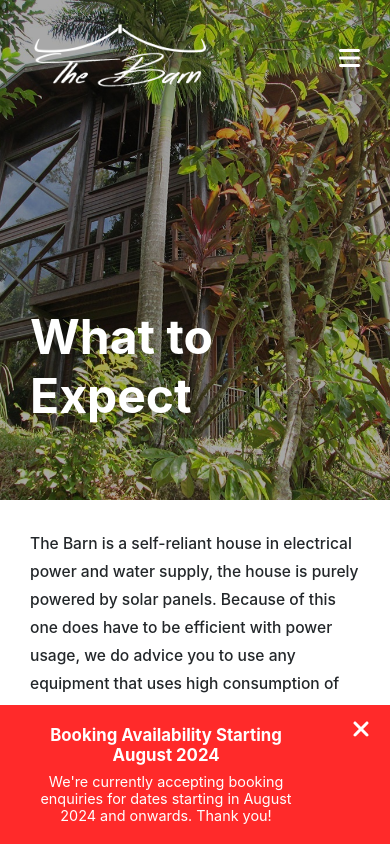
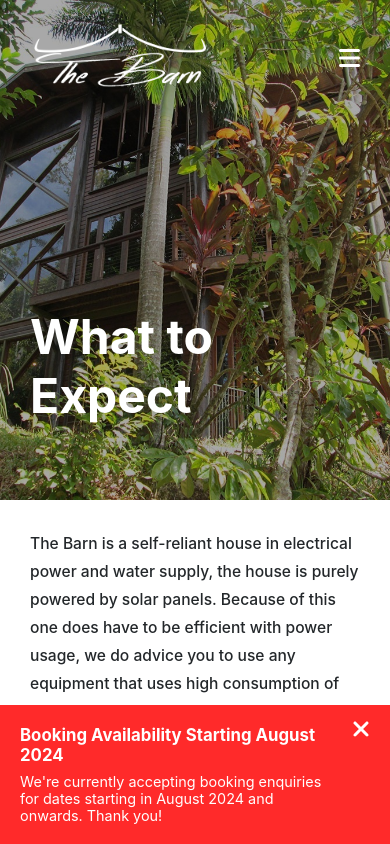
Before and after one commit to sing2536/thebarndaintree-v2, a Vue app: page /expect in a window 390 px wide. Built offline with nearby package versions, Linux system fonts and the light colour scheme; what vue3-lazyload would draw is missing.

Commit message:
Updated notification component to be more mobile friendly

```diff
--- a/src/components/Notification.vue
+++ b/src/components/Notification.vue
@@ -120,4 +120,17 @@ P {
     transform: translate(0, 270px);
     transition-delay: unset;
 }
+
+@media (max-width: 1000px) {
+    .content {
+        text-align: left;
+        padding: 20px 20px;
+    }
+
+    .button-container {
+        .button {
+            padding: 10px 20px 10px 10px;
+        }
+    }
+}
 </style>
```
